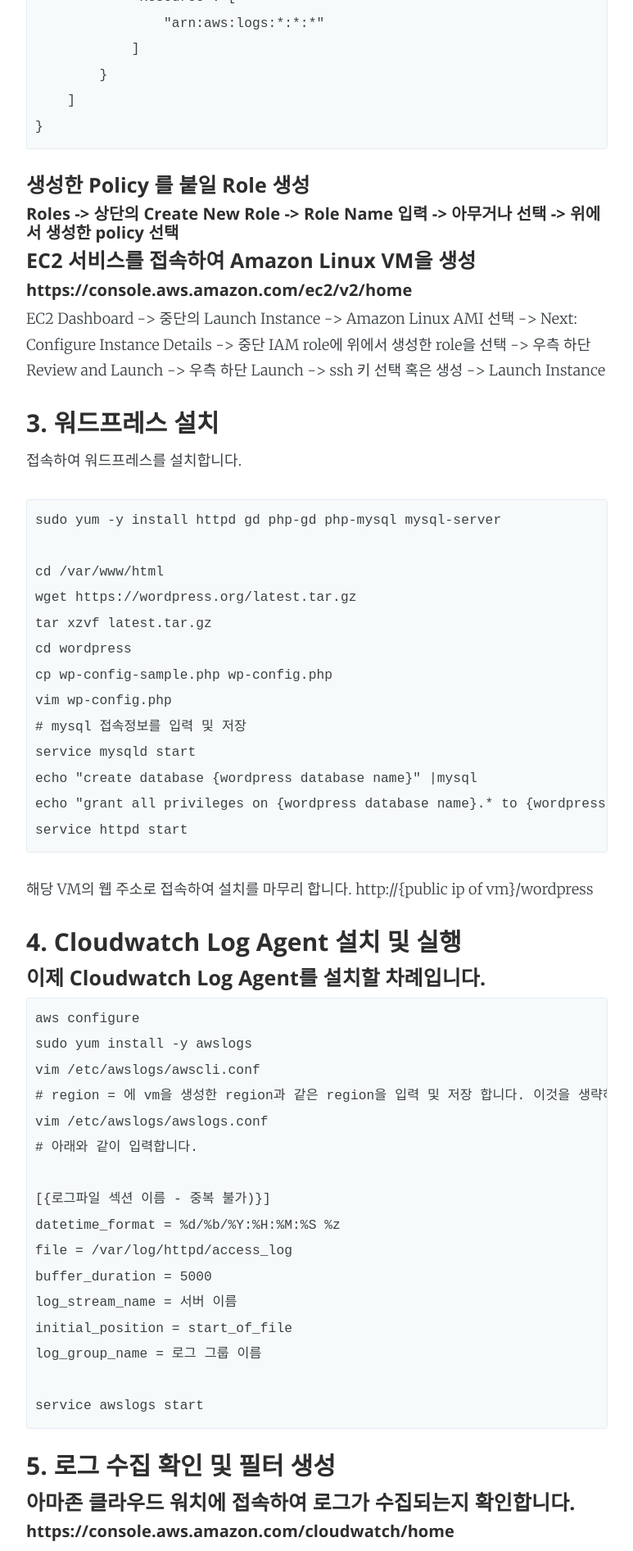
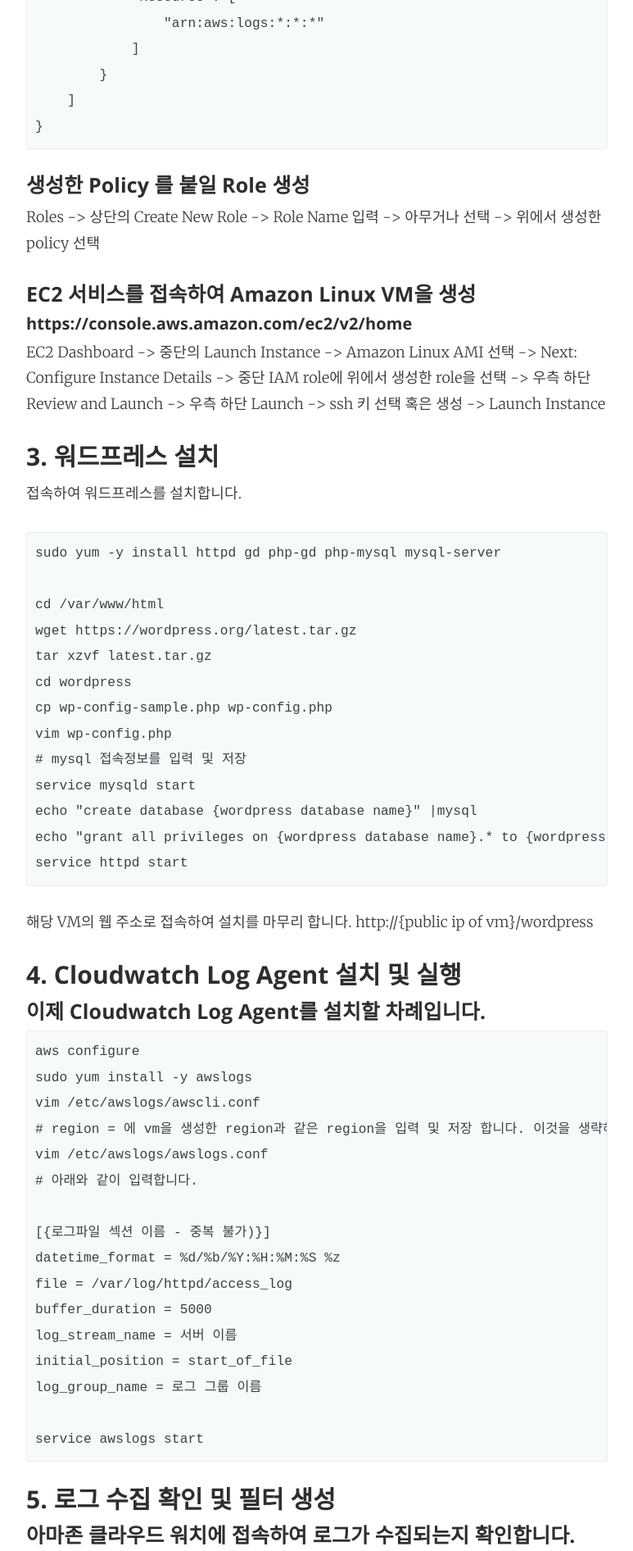
Before and after one commit to whatap/whatap.github.io, a Jekyll site: the page built from _posts/2015-09-10-AWS-CloudWatch-Logging.md, in a window 1280 px wide. Shown: the part 1624-3516 px from the top of the page at 82% size, without its empty margins (253-1026 px from the left). Built offline with Jekyll 4.4.1, drawn with Linux system fonts in a browser that asks for light colours; Markdown is read by kramdown in place of the engine named in the settings.

Commit message:
fixed line size

```diff
--- a/_posts/2015-09-10-AWS-CloudWatch-Logging.md
+++ b/_posts/2015-09-10-AWS-CloudWatch-Logging.md
@@ -45,7 +45,7 @@
 </pre>
 
 #### 생성한 Policy 를 붙일 Role 생성
-#####Roles -> 상단의 Create New Role -> Role Name 입력 -> 아무거나 선택 -> 위에서 생성한 policy 선택
+Roles -> 상단의 Create New Role -> Role Name 입력 -> 아무거나 선택 -> 위에서 생성한 policy 선택
 
 #### EC2 서비스를 접속하여 Amazon Linux VM을 생성
 ##### https://console.aws.amazon.com/ec2/v2/home
```
